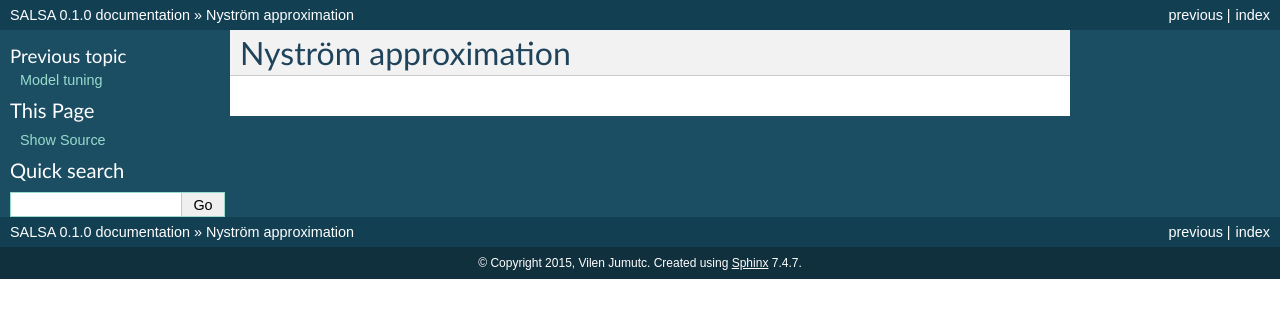
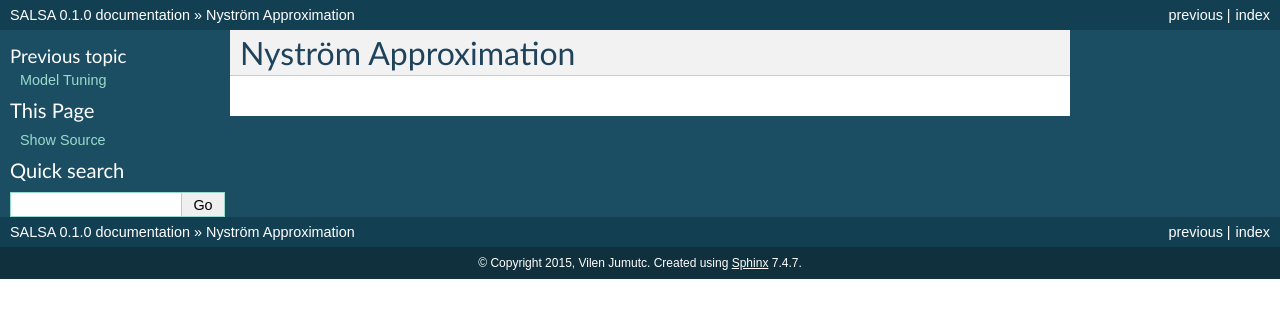
Before and after one commit to jumutc/SALSA.jl, a Sphinx documentation site: the page built from docs/source/nystrom.rst, in a window 1280 px wide. Shown: the top 318 px of the page. Built offline with Sphinx 7.4.7, drawn with Linux system fonts in a browser that asks for light colours; formulas are drawn with MathJax 3.

Commit message:
sphynx docs adjusted+

```diff
--- a/docs/source/model_tuning.rst
+++ b/docs/source/model_tuning.rst
@@ -1,2 +1,2 @@
-Model tuning
+Model Tuning
 ============
--- a/docs/source/nystrom.rst
+++ b/docs/source/nystrom.rst
@@ -1,2 +1,2 @@
-Nyström approximation
+Nyström Approximation
 =====================
```
